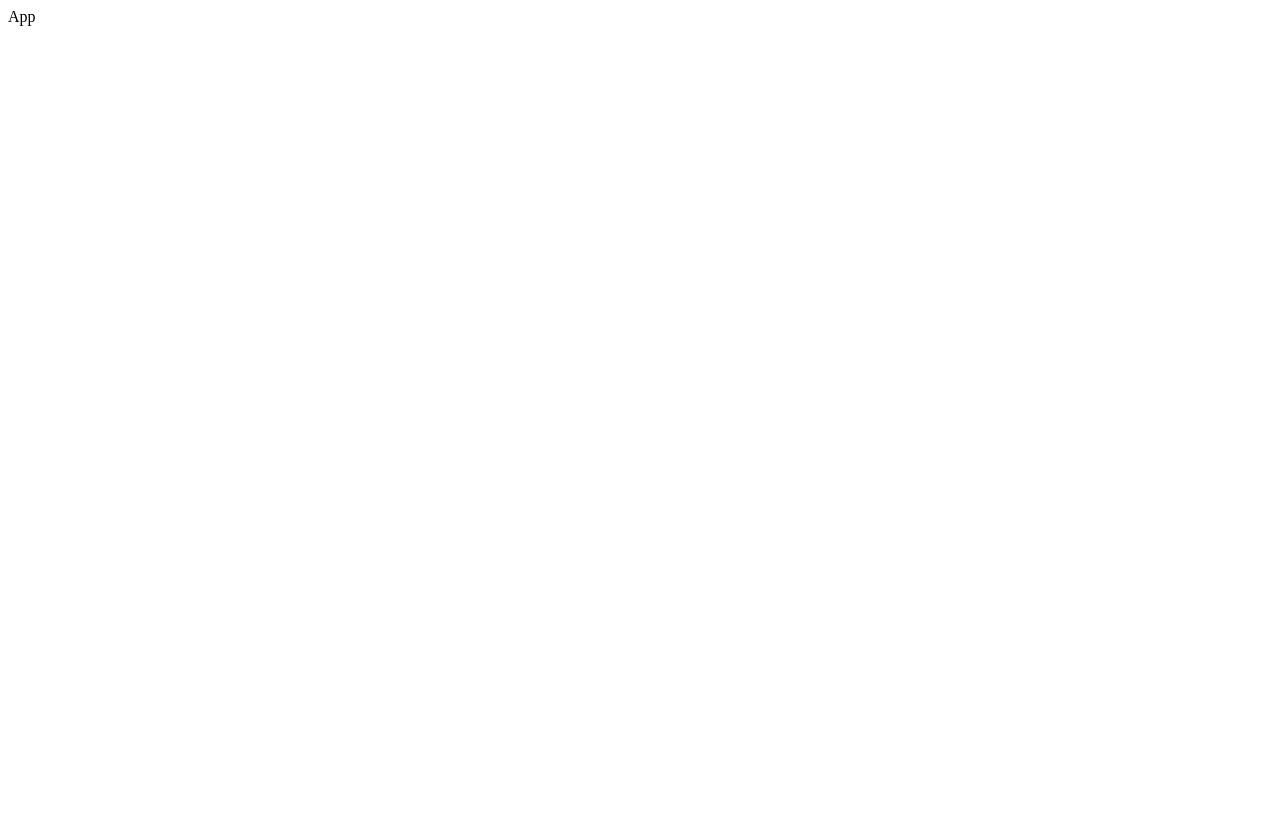
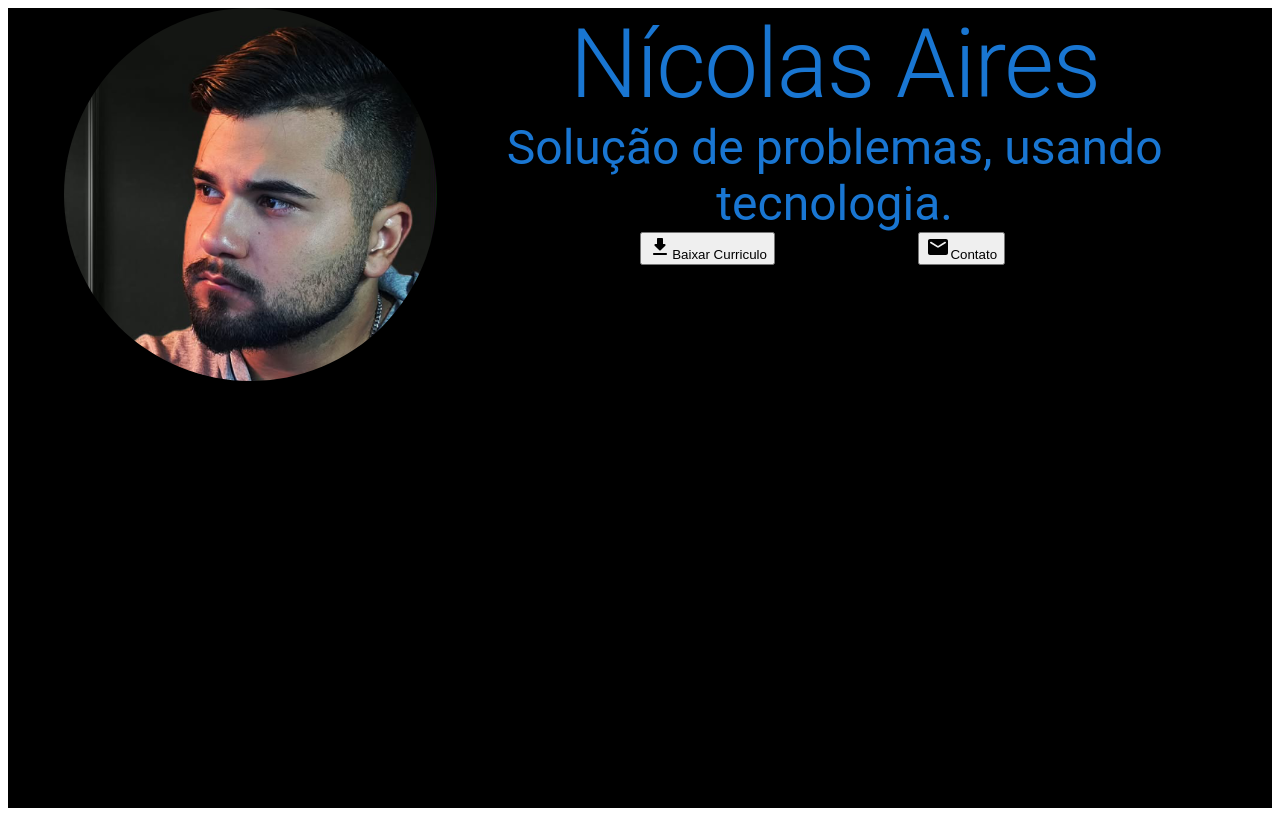
Before and after one commit to nicolas-aires-dev/MtPortfolio, a React (Vite) app: page / in a window 1280 px wide. Built offline with nearby package versions, Linux system fonts and the light colour scheme.

Commit message:
feat: Add Hero.tsx props

```diff
--- a/package.json
+++ b/package.json
@@ -10,6 +10,10 @@
     "preview": "vite preview"
   },
   "dependencies": {
+    "@emotion/react": "^11.14.0",
+    "@emotion/styled": "^11.14.1",
+    "@mui/icons-material": "^9.5.0",
+    "@mui/material": "^9.5.0",
     "react": "^19.2.8",
     "react-dom": "^19.2.8"
   },
--- a/src/App.tsx
+++ b/src/App.tsx
@@ -1,9 +1,10 @@
+import Home from "./pages/Home/Home"
 
-function App() {
+const App = () => {
 
   return (
     <>
-      App
+      <Home />
     </>
   )
 }
--- /dev/null
+++ b/src/pages/Home/Home.tsx
@@ -0,0 +1,13 @@
+import Hero from "./sections/Hero/Hero"
+
+const Home = () => {
+
+  return (
+    <>
+
+      <Hero />
+    </>
+  )
+}
+
+export default Home
--- /dev/null
+++ b/src/pages/Home/sections/Hero/Hero.tsx
@@ -0,0 +1,56 @@
+import { styled, Grid, Container, Typography } from "@mui/material"
+import Avatar from "../../../../assets/images/Avatar.png"
+import DownloadRoundedIcon from '@mui/icons-material/DownloadRounded';
+import MailRoundedIcon from '@mui/icons-material/MailRounded';
+
+const Hero = () => {
+
+    const StyledHero = styled("div")(()=> ({
+        backgroundColor: "black",
+        height: "100vh"
+
+    }))
+
+    const StyledImg = styled("img")(()=> ({
+        width:"100%",
+        borderRadius: "50%"
+    }))
+
+  return (
+    <>
+        <StyledHero>
+            <Container>
+
+                <Grid container spacing={2}>
+
+                    <Grid size={{ xs:12, md: 4 }}>
+                        <StyledImg src={Avatar} />
+                    </Grid>
+
+                    <Grid size={{ xs: 12, md: 8 }}>
+                        <Typography color="primary" variant="h1" sx={{ textAlign: "center" }}>Nícolas Aires</Typography>
+                        <Typography color="primary" variant="h3" sx={{ textAlign: "center" }}>Solução de problemas, usando tecnologia.</Typography>
+                        <Grid container sx={{ display: "flex", justifyContent: "center" }}>
+                            <Grid size={{ xs: 12, md:4 }} sx={{ display: "flex", justifyContent: "center" }}>
+                                <button>
+                                    <DownloadRoundedIcon/>
+                                    Baixar Curriculo</button>
+                            </Grid>
+                            <Grid size={{ xs: 12, md:4 }} sx={{ display: "flex", justifyContent: "center" }}>
+                                <button>
+                                    <MailRoundedIcon/>
+                                    Contato</button>
+                                </Grid>
+                            </Grid>
+                        </Grid>
+
+                </Grid>
+
+            </Container>
+
+        </StyledHero>
+    </>
+  )
+}
+
+export default Hero
```
Also changed, not shown: src/assets/images/Avatar.png (added), 1 other file (tests, documents, lock files or other folders).
